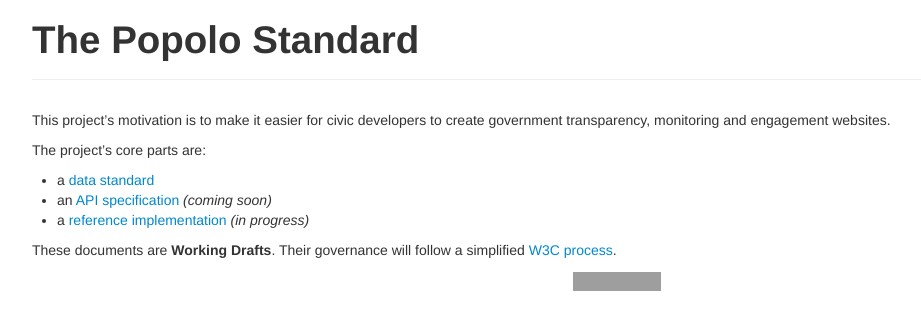
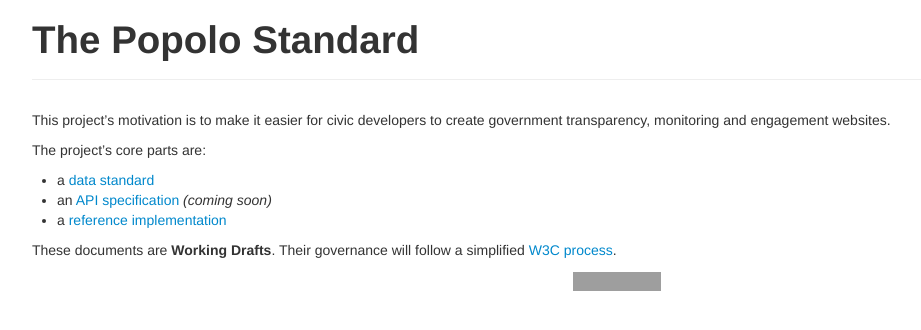
Before and after one commit to popolo-project/popolo-spec, a Jekyll site: the page built from index.md, in a window 1280 px wide. Shown: the top 330 px of the page, without its empty margins (23-944 px from the left). Built offline with Jekyll 4.4.1, drawn with Linux system fonts in a browser that asks for light colours; nearby versions of some CDN libraries; Markdown is read by kramdown in place of the engine named in the settings; grey boxes are pictures that could not be loaded.

Commit message:
remove "in progress"

```diff
--- a/index.md
+++ b/index.md
@@ -12,6 +12,6 @@
 
 * a [data standard](data.html)
 * an [API specification](api.html) *(coming soon)*
-* a [reference implementation](https://github.com/opennorth/popolo) *(in progress)*
+* a [reference implementation](https://github.com/opennorth/popolo)
 
 These documents are **Working Drafts**. Their governance will follow a simplified [W3C process](http://www.w3.org/Consortium/Process/).
```
